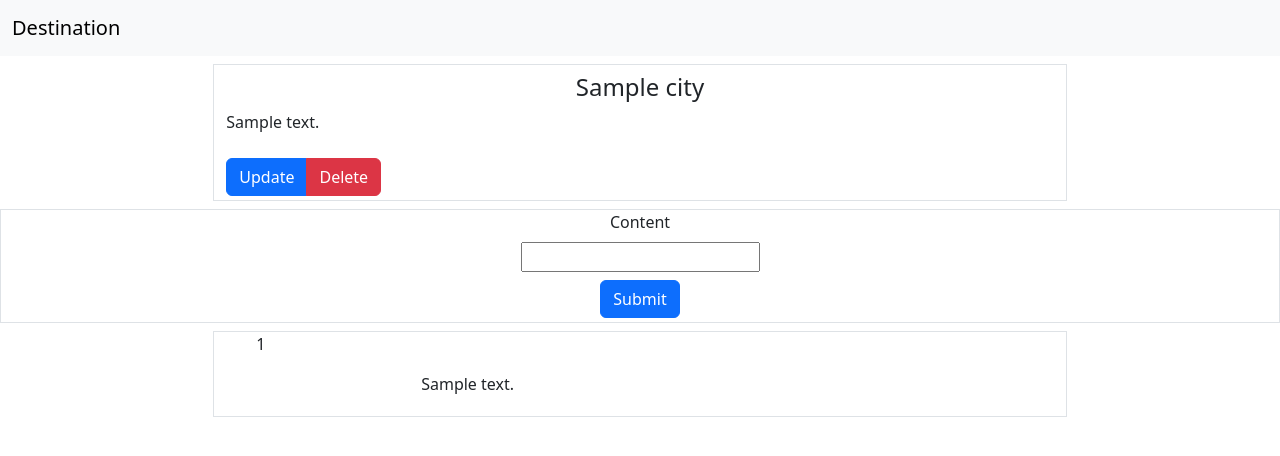
After one commit to MmdMhdi-sh/destination, a Flask app: page /posts/1 in a window 1280 px wide. The commit adds this page. Shown: the top 456 px of the page. Run offline with Flask 3, Linux system fonts and the light colour scheme; tables that the repository leaves empty hold one stand-in row (values such as "Sample post").

Commit message:
comments

```diff
--- a/backend/app.py
+++ b/backend/app.py
@@ -3,10 +3,11 @@ from flask import (
     redirect,
     render_template,
     request,
-    session
+    session,
+    url_for
 )
 from flask_sqlalchemy import SQLAlchemy
-from datetime import timedelta
+from datetime import timedelta, datetime
 
 app = Flask(__name__)
 
@@ -29,9 +30,26 @@ class User(db.Model):
 class City(db.Model):
     _id = db.Column(db.Integer, primary_key=True)
     name = db.Column(db.String(150), unique=True, nullable=False)
+    posts = db.relationship('Post', backref='city', lazy=True)
+    def __repr__(self):
+        return '<City %r>' % self.name
+
+class Post(db.Model):
+    _id = db.Column(db.Integer, primary_key=True)
+    city_id = db.Column(db.String(150), db.ForeignKey('city._id'), nullable=False)
+    content = db.Column(db.String(500), nullable=False)
 
     def __repr__(self):
-        return '<City %r>' % self.name
+        return '<Post %r>' % self._id
+
+class Comment(db.Model):
+    _id = db.Column(db.Integer, primary_key=True)
+    user_id = db.Column(db.String(150), db.ForeignKey('user._id'), nullable=False)
+    post_id = db.Column(db.String(150), db.ForeignKey('post._id'), nullable=False)
+    content = db.Column(db.String(500), nullable=False)
+    timestamp = db.Column(db.DateTime,
+        nullable=False, unique=False, index=False,
+        default=datetime.utcnow)
 
 with app.app_context():
     db.create_all()
@@ -116,6 +134,43 @@ def login_view():
     return render_template("pages/login.html")
 
 
+@app.route('/posts/<city_name>', methods=['GET', 'POST'])
+def city_posts_view(city_name):
+    if request.method == 'POST':
+        # post_user = User.query.filter_by(username=request.form['username'])
+        post_city = City.query.filter_by(name=city_name).first()
+        post_city_id = post_city._id
+        post_content = request.form['content']
+        new_post = Post(city_id=post_city_id, content=post_content)
+        try:
+            db.session.add(new_post)
+            db.session.commit()
+            return redirect(url_for('city_posts_view', city_name=post_city.name))
+        except:
+            return 'You cannot add this post!'
+    print("city_name = ",city_name)
+    city_obj= City.query.filter_by(name=city_name).first()
+    posts_list = City.query.filter_by(name=city_name).first().posts
+    return render_template('city/city_posts.html', city=city_obj, posts=posts_list)
+
+@app.route('/posts/<int:id>', methods=['POST', 'GET'])
+def post_detail_view(id):
+    post_obj = Post.query.get_or_404(id)
+    if request.method == 'POST':
+        comment_user = User.query.get_or_404(1)
+        comment_post = Post.query.get_or_404(id)
+        comment_content = request.form['content']
+        new_comment = Comment(user_id=comment_user._id, post_id=comment_post._id, content=comment_content)
+        try:
+            db.session.add(new_comment)
+            db.session.commit()
+            comments_list = Comment.query.filter_by(post_id=id).all()
+            return redirect(url_for('post_detail_view', id=comment_post._id))
+        except:
+            return 'You cannot add this comment!'
+    comments_list = Comment.query.filter_by(post_id=id).all()
+    return render_template('post/detail.html', post=post_obj, comments=comments_list)
+
 
 
 @app.route('/delete/<int:id>')
@@ -131,7 +186,7 @@ def city_delete_view(id):
 @app.route('/detail/<int:id>', methods=['GET'])
 def city_detail_view(id):
     city_obj = City.query.get_or_404(id)
-    return render_template('pages/city.html', city=city_obj)
+    return render_template('city/city_detail.html', city=city_obj)
 
 @app.route('/update/<int:id>', methods=['GET', 'POST'])
 def city_update_view(id):
@@ -146,5 +201,15 @@ def city_update_view(id):
     return render_template('pages/city_update.html', city=city_obj)
 
 
+"""
+API Views
+"""
+@app.route('/api/post/<int:id>/comments')
+def city_comments_api_view(id):
+    comments = Comment.query.filter_by(post_id=id).all()
+    username = User.query.get_or_404(1).username
+    serializer = [{"username": username, "content": comment.content} for comment in comments]
+    return render_template('api/comment.html', comments=serializer)
+
 if __name__ == '__main__':
     app.run(debug=True)
--- /dev/null
+++ b/backend/templates/api/comment.html
@@ -0,0 +1 @@
+{{ comments }}
--- a/backend/templates/pages/home.html
+++ b/backend/templates/pages/home.html
@@ -20,8 +20,10 @@
             <tr>
                 <td>{{ city._id }}</td>
                 <td>{{ city.name }}</td>
-                <td><a href="/detail/{{ city._id }}">Posts</a></td>
+                <td><a href="/posts/{{ city.name }}">Posts</a></td>
                 <td>
+                    <a href="/detail/{{ city._id }}">Detail</a>
+                    <br>
                     <a href="/delete/{{ city._id }}">Delete</a>
                     <br>
                     <a href="/update/{{ city._id }}">Update</a>
--- /dev/null
+++ b/backend/templates/post/detail.html
@@ -0,0 +1,45 @@
+{% extends 'base.html' %}
+
+{% block head %}
+{% endblock %}
+
+{% block body %}
+<div class="container-fluid">
+    <div class="row mt-2">
+        <div class="col-8 mx-auto text-center border pb-1">
+            <h4 class="mt-2">{{ post.city.name }}</h4>
+            <div class="text-start">
+                <p>{{ post.content }}</p>
+                <div class="btn-group mt-2">
+                    <a href="/posts/{{ post._id }}/update" class="btn btn-primary">Update</a>
+                    <a href="/posts/{{ post._id }}/delete" class="btn btn-danger">Delete</a>
+                </div>
+            </div>
+        </div>
+    </div>
+    <div class="row mt-2 text-center border pb-1">
+        <div class="col-8 mx-auto">
+            <form action="/posts/{{ post._id }}" method="POST">
+                <label for="comment-content" class="form-label">Content</label>
+                <br>
+                <input type="textarea" name="content" id="comment-content">
+                <br>
+                <input type="submit" name="add post" class="btn btn-primary mt-2">
+            </form>
+        </div>
+    </div>
+    {% for comment in comments %}
+    <div class="row mt-2">
+        <div class="col-8 mx-auto text-center border pb-1">
+            <div class="col-1">
+                <p>{{ comment.user_id }}</p>
+            </div>
+            <div class="col-7">
+                <p>{{ comment.content }}</p>
+            </div>
+        </div>
+    </div>
+    {% endfor %}
+
+</div>
+{% endblock %}
```
Also changed, not shown: backend/templates/city/city_posts.html (added, +31 -0 lines), backend/templates/city/city_detail.html (renamed from backend/templates/pages/city.html), backend/templates/city/city_update.html (renamed from backend/templates/pages/city_update.html).
